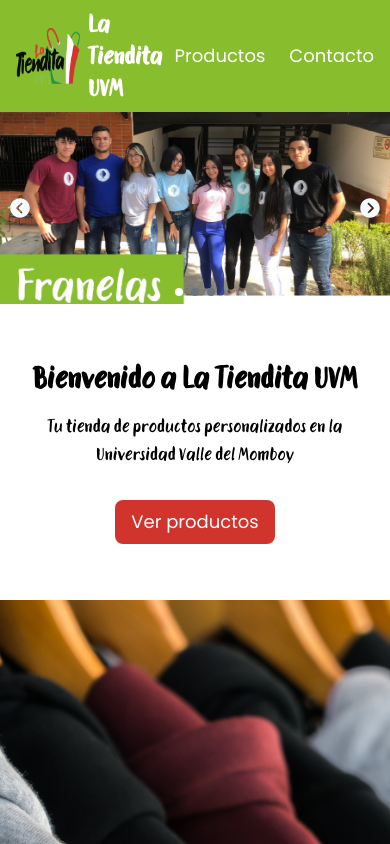
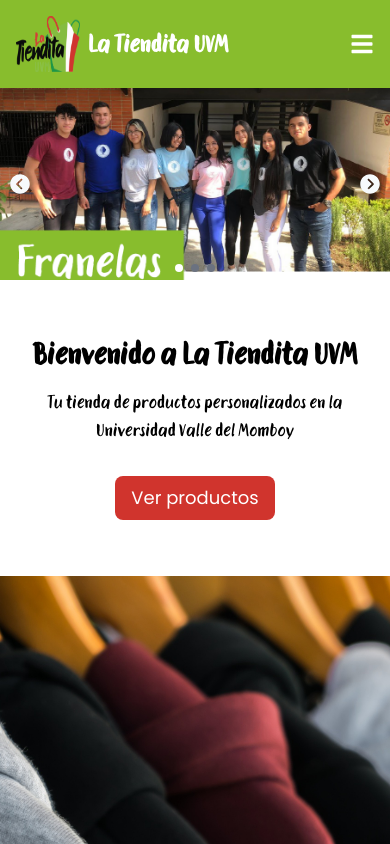
Before and after one commit to teranricardo/tiendita-uvm-frontend-e-actividad3.2, a React (Vite) app: page / in a window 390 px wide. Shown: the top 844 px of the page. Built offline with nearby package versions, Linux system fonts and the light colour scheme.

Commit message:
Diseño responsive del header y menú desplegable

```diff
--- a/src/components/Header.jsx
+++ b/src/components/Header.jsx
@@ -1,43 +1,73 @@
 // Realizado por Ricardo Terán
-
-import React from 'react';
+import React, { useState } from 'react';
 import { NavLink } from 'react-router-dom';
+import { FaBars, FaTimes } from 'react-icons/fa';
 
 export default function Header() {
+  const [menuOpen, setMenuOpen] = useState(false);
+
+  const toggleMenu = () => {
+    setMenuOpen(!menuOpen);
+  };
+
   return (
-    <header className="bg-greenLight font-rabbits text-white py-2 px-4 flex justify-between items-center shadow-lg">
+    <header className="sticky top-0 shadow-lg z-50 bg-greenLight font-rabbits text-white py-4 px-4 flex justify-between items-center relative">
       <div className="flex items-center">
-        {/* Enlace al inicio con el logo y el nombre de la tienda */}
-        <NavLink
-          to="/"
-          className="flex items-center hover:text-redAccent"
-        >
+        <NavLink to="/" className="flex items-center hover:text-redAccent">
           <img src="/images/logo.png" alt="Logo La Tiendita UVM" className="w-16 h-14 mr-2" />
           <h1 className="text-2xl font-bold">La Tiendita UVM</h1>
         </NavLink>
       </div>
-      <nav>
-        <ul className="flex space-x-6 font-poppins text-lg">
-          {/* Enlace a la página de productos */}
-          <li>
+
+      {/* Menú de navegación para pantallas grandes */}
+      <nav className="hidden md:flex space-x-6 font-poppins font-bold text-lg">
+        <NavLink to="/" className="hover:text-redAccent">Inicio</NavLink>
+        <NavLink to="/productos" className="hover:text-redAccent">Productos</NavLink>
+        <NavLink to="/contacto" className="hover:text-redAccent">Contacto</NavLink>
+      </nav>
+
+      {/* Ícono del menú hamburguesa para pantallas pequeñas */}
+      <button onClick={toggleMenu} className="md:hidden text-white text-2xl focus:outline-none z-50">
+        {menuOpen ? <FaTimes /> : <FaBars />}
+      </button>
+
+      {/* Menú desplegable a pantalla completa para pantallas pequeñas */}
+      <nav
+        className={`fixed top-0 left-0 w-full h-full bg-greenLight transform ${menuOpen ? 'translate-x-0' : 'translate-x-full'
+          } transition-transform duration-500 ease-in-out z-40 md:hidden`}
+      >
+        <ul className="flex flex-col justify-center items-center h-full font-poppins text-3xl text-white w-full">
+
+          <li className="w-full">
+            <NavLink
+              to="/"
+              className="block w-full text-center font-bold py-4 hover:bg-greenDark transition-colors duration-300"
+              onClick={() => setMenuOpen(false)}
+            >
+              Inicio
+            </NavLink>
+          </li>
+          <li className="w-full">
             <NavLink
               to="/productos"
-              className="hover:text-redAccent"
+              className="block w-full text-center font-bold py-4 hover:bg-greenDark transition-colors duration-300"
+              onClick={() => setMenuOpen(false)}
             >
               Productos
             </NavLink>
           </li>
-          {/* Enlace a la página de contacto */}
-          <li>
+          <li className="w-full">
             <NavLink
               to="/contacto"
-              className="hover:text-redAccent"
+              className="block w-full text-center font-bold py-4 hover:bg-greenDark transition-colors duration-300"
+              onClick={() => setMenuOpen(false)}
             >
               Contacto
             </NavLink>
           </li>
         </ul>
       </nav>
+
     </header>
   );
 }
```
